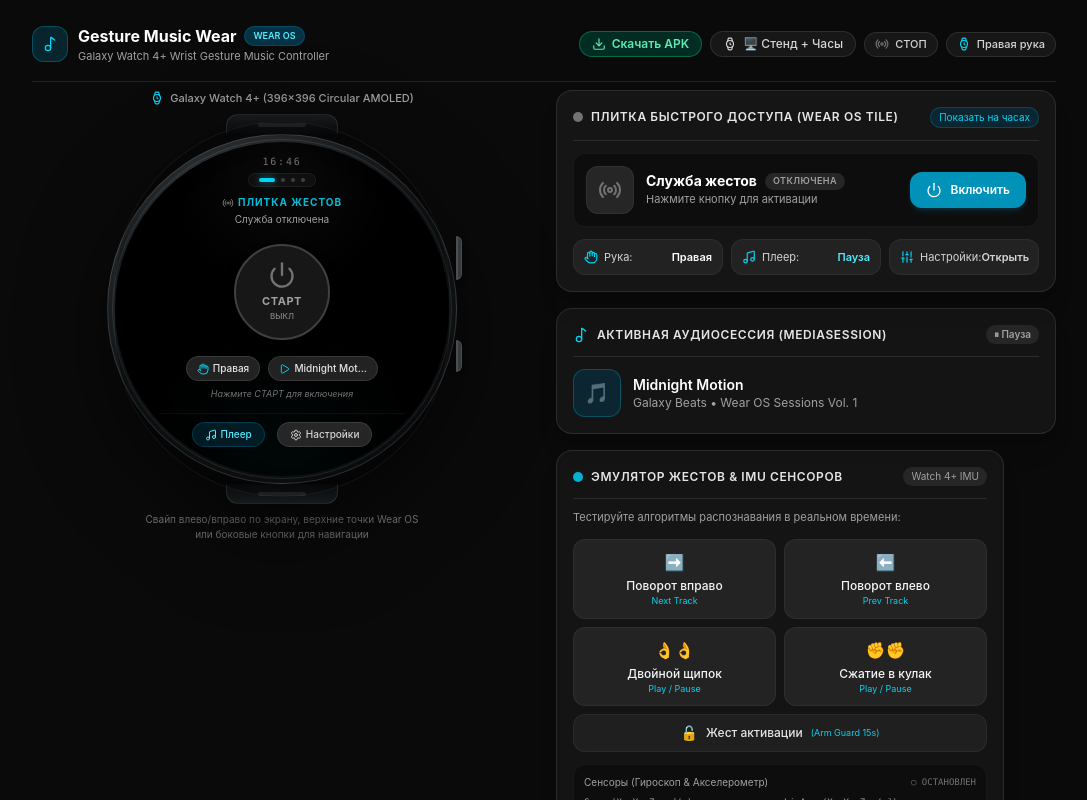
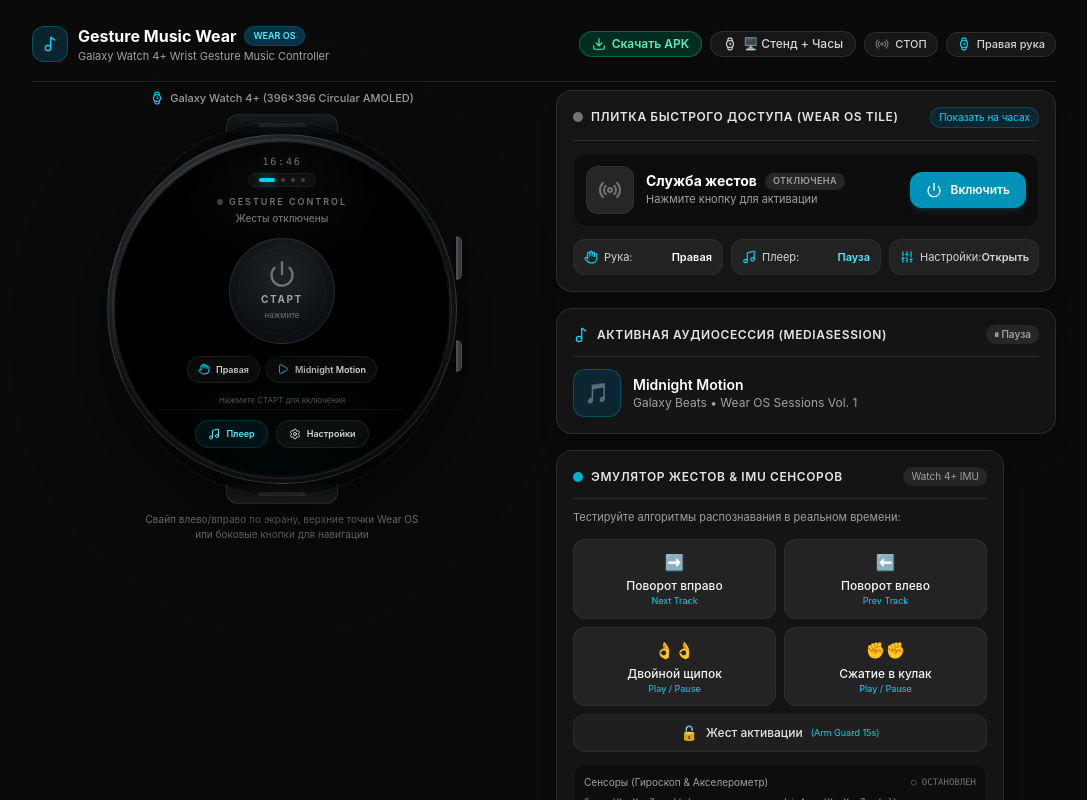
Before and after one commit to serejaishkin/gesture-music-wear, a React (Vite) app: page / in a window 1280 px wide. Shown: the top 800 px of the page, without its empty margins (96-1183 px from the left). Built offline with nearby package versions, Linux system fonts and the light colour scheme.

Commit message:
style: refine gesture quick tile

```diff
--- a/src/ui/screens/QuickTileScreen.tsx
+++ b/src/ui/screens/QuickTileScreen.tsx
@@ -1,7 +1,7 @@
 import React from 'react';
 import { gestureManager } from '../../gesture/GestureManager';
 import { audioPlayer } from '../../media/AudioPlayerService';
-import { Play, Pause, Settings, Music, Power, Radio, Hand } from 'lucide-react';
+import { Play, Pause, Settings, Music, Power, Hand } from 'lucide-react';
 
 interface QuickTileScreenProps {
   isRunning: boolean;
@@ -11,22 +11,13 @@
   onOpenPlayer: () => void;
 }
 
-export const QuickTileScreen: React.FC<QuickTileScreenProps> = ({
-  isRunning,
-  leftHand,
-  lastGesture,
-  onOpenSettings,
-  onOpenPlayer,
-}) => {
+export const QuickTileScreen: React.FC<QuickTileScreenProps> = ({ isRunning, leftHand, lastGesture, onOpenSettings, onOpenPlayer }) => {
   const isPlaying = audioPlayer.getPlaybackState();
   const currentTrack = audioPlayer.getTrack();
 
   const handleToggleService = () => {
-    if (isRunning) {
-      gestureManager.stopService();
-    } else {
-      gestureManager.startService();
-    }
+    if (isRunning) gestureManager.stopService();
+    else gestureManager.startService();
     audioPlayer.triggerHaptic(60);
   };
 
@@ -36,108 +27,55 @@
   };
 
   return (
-    <div className="w-full flex flex-col items-center justify-between min-h-[260px] py-1 px-3 text-center select-none">
-      {/* Top Tile Header */}
+    <div className="w-full flex flex-col items-center min-h-[260px] py-1 px-3 text-center select-none">
       <div className="flex flex-col items-center gap-0.5">
-        <span className="text-[10px] uppercase font-bold tracking-widest text-cyan-400/90 flex items-center gap-1">
-          <Radio className={`w-3 h-3 ${isRunning ? 'animate-pulse text-cyan-400' : 'text-neutral-500'}`} />
-          Плитка жестов
+        <span className="text-[9px] uppercase font-semibold tracking-[0.22em] text-neutral-500 flex items-center gap-1.5">
+          <span className={`w-1.5 h-1.5 rounded-full ${isRunning ? 'bg-cyan-400 shadow-[0_0_7px_rgba(34,211,238,.8)]' : 'bg-neutral-700'}`} />
+          Gesture Control
         </span>
-        <span className="text-[10px] text-neutral-400">
-          {isRunning ? 'Служба работает' : 'Служба отключена'}
+        <span className={`text-[10px] font-medium ${isRunning ? 'text-cyan-300' : 'text-neutral-500'}`}>
+          {isRunning ? 'Жесты активны' : 'Жесты отключены'}
         </span>
       </div>
 
-      {/* Main Circular Quick Toggle Button */}
-      <div className="my-2 relative flex items-center justify-center">
-        {/* Animated Glow Halo when Active */}
-        {isRunning && (
-          <div className="absolute inset-0 -m-2 rounded-full bg-cyan-500/20 blur-md animate-pulse pointer-events-none" />
-        )}
-
+      <div className="my-3 relative flex items-center justify-center">
+        {isRunning && <div className="absolute inset-0 -m-4 rounded-full bg-cyan-400/10 blur-xl soft-pulse pointer-events-none" />}
         <button
           type="button"
           onClick={handleToggleService}
           aria-label={isRunning ? 'Выключить службу жестов' : 'Включить службу жестов'}
-          className={`w-24 h-24 rounded-full flex flex-col items-center justify-center transition-all duration-200 active:scale-90 border-2 shadow-lg ${
-            isRunning
-              ? 'bg-gradient-to-b from-cyan-600 to-cyan-800 text-white border-cyan-400 shadow-cyan-900/50 hover:brightness-110'
-              : 'bg-neutral-900 hover:bg-neutral-800 text-neutral-400 border-neutral-700 shadow-black/60 hover:text-neutral-200'
-          }`}
+          className={`relative w-[106px] h-[106px] rounded-full flex flex-col items-center justify-center transition-all duration-200 active:scale-90 border shadow-2xl ${isRunning ? 'bg-[radial-gradient(circle_at_50%_35%,#164e63,#082f3a_58%,#04191f)] text-white border-cyan-400/70 shadow-cyan-950/70' : 'bg-[radial-gradient(circle_at_50%_35%,#202428,#0d1012_65%)] text-neutral-400 border-white/10 shadow-black'}`}
         >
-          <Power className={`w-7 h-7 mb-1 transition-transform ${isRunning ? 'text-white scale-105' : 'text-neutral-500'}`} />
-          <span className="text-[11px] font-bold uppercase tracking-wider">
-            {isRunning ? 'СТОП' : 'СТАРТ'}
-          </span>
-          <span className="text-[8px] font-medium opacity-80">
-            {isRunning ? 'ВКЛ' : 'ВЫКЛ'}
-          </span>
+          <div className={`absolute inset-2 rounded-full border ${isRunning ? 'border-cyan-300/15' : 'border-white/[0.035]'}`} />
+          <Power className={`w-7 h-7 mb-1 ${isRunning ? 'text-cyan-300' : 'text-neutral-500'}`} />
+          <span className="text-[10px] font-bold uppercase tracking-[0.16em]">{isRunning ? 'АКТИВНО' : 'СТАРТ'}</span>
+          <span className="text-[8px] text-neutral-500 mt-0.5">{isRunning ? '15s guard' : 'нажмите'}</span>
         </button>
       </div>
 
-      {/* Hand Switcher & Last Gesture Pill */}
-      <div className="w-full flex flex-col items-center gap-1.5 max-w-[210px]">
-        <div className="flex items-center gap-2">
-          {/* Hand quick toggle */}
-          <button
-            type="button"
-            onClick={handleToggleHand}
-            className="flex items-center gap-1 px-2.5 py-1 rounded-full text-[10px] font-medium bg-neutral-800/90 hover:bg-neutral-700 text-neutral-200 border border-white/10 active:scale-95 transition-all"
-            title="Переключить руку"
-          >
+      <div className="w-full max-w-[218px] flex flex-col items-center gap-2">
+        <div className="flex items-center gap-1.5">
+          <button type="button" onClick={handleToggleHand} className="flex items-center gap-1.5 px-2.5 py-1.5 rounded-full text-[9px] font-semibold bg-white/[0.045] hover:bg-white/[0.08] text-neutral-300 border border-white/[0.08] active:scale-95 transition-all" title="Переключить руку">
             <Hand className="w-3 h-3 text-cyan-400" />
-            <span>{leftHand ? 'Левая' : 'Правая'}</span>
+            {leftHand ? 'Левая' : 'Правая'}
           </button>
-
-          {/* Mini Play / Pause button */}
-          <button
-            type="button"
-            onClick={() => {
-              audioPlayer.playPause();
-              audioPlayer.triggerHaptic(40);
-            }}
-            className="flex items-center gap-1 px-2.5 py-1 rounded-full text-[10px] font-medium bg-neutral-800/90 hover:bg-neutral-700 text-neutral-200 border border-white/10 active:scale-95 transition-all truncate max-w-[110px]"
-            title="Воспроизведение / Пауза"
-          >
-            {isPlaying ? (
-              <Pause className="w-3 h-3 text-cyan-400" />
-            ) : (
-              <Play className="w-3 h-3 text-cyan-400" />
-            )}
+          <button type="button" onClick={() => { audioPlayer.playPause(); audioPlayer.triggerHaptic(40); }} className="flex items-center gap-1.5 px-2.5 py-1.5 rounded-full text-[9px] font-semibold bg-white/[0.045] hover:bg-white/[0.08] text-neutral-300 border border-white/[0.08] active:scale-95 transition-all max-w-[112px]" title="Воспроизведение / Пауза">
+            {isPlaying ? <Pause className="w-3 h-3 text-cyan-400" /> : <Play className="w-3 h-3 text-cyan-400" />}
             <span className="truncate">{currentTrack.title}</span>
           </button>
         </div>
 
-        {/* Dynamic Last Gesture Badge */}
-        {lastGesture ? (
-          <div className="text-[10px] font-semibold text-cyan-300 bg-cyan-950/70 border border-cyan-500/30 px-3 py-0.5 rounded-full animate-fade-in truncate max-w-full">
-            {lastGesture}
-          </div>
-        ) : (
-          <div className="text-[9px] text-neutral-500 italic">
-            {isRunning ? 'Поверните кисть или сделайте щипок' : 'Нажмите СТАРТ для включения'}
-          </div>
-        )}
+        <div className="min-h-[18px] flex items-center justify-center max-w-full">
+          {lastGesture ? <div className="text-[9px] font-semibold text-cyan-200 bg-cyan-400/[0.07] border border-cyan-400/20 px-3 py-1 rounded-full truncate max-w-full">{lastGesture}</div> : <span className="text-[8px] text-neutral-600">{isRunning ? 'Поверните кисть или сделайте щипок' : 'Нажмите СТАРТ для включения'}</span>}
+        </div>
       </div>
 
-      {/* Bottom Quick Launch Icons */}
-      <div className="w-full flex items-center justify-center gap-3 pt-2 border-t border-white/5 mt-1">
-        <button
-          type="button"
-          onClick={onOpenPlayer}
-          className="flex items-center gap-1 px-3 py-1 rounded-full text-[10px] font-medium bg-cyan-950/50 hover:bg-cyan-900/60 text-cyan-300 border border-cyan-800/50 active:scale-95 transition-all"
-        >
-          <Music className="w-3 h-3" />
-          <span>Плеер</span>
+      <div className="w-full flex items-center justify-center gap-2 pt-2.5 mt-auto border-t border-white/[0.06]">
+        <button type="button" onClick={onOpenPlayer} className="flex items-center gap-1.5 px-3 py-1.5 rounded-full text-[9px] font-semibold bg-cyan-400/[0.07] hover:bg-cyan-400/[0.12] text-cyan-300 border border-cyan-400/15 active:scale-95 transition-all">
+          <Music className="w-3 h-3" /> Плеер
         </button>
-
-        <button
-          type="button"
-          onClick={onOpenSettings}
-          className="flex items-center gap-1 px-3 py-1 rounded-full text-[10px] font-medium bg-neutral-800 hover:bg-neutral-700 text-neutral-300 border border-white/10 active:scale-95 transition-all"
-        >
-          <Settings className="w-3 h-3" />
-          <span>Настройки</span>
+        <button type="button" onClick={onOpenSettings} className="flex items-center gap-1.5 px-3 py-1.5 rounded-full text-[9px] font-semibold bg-white/[0.045] hover:bg-white/[0.08] text-neutral-300 border border-white/[0.08] active:scale-95 transition-all">
+          <Settings className="w-3 h-3" /> Настройки
         </button>
       </div>
     </div>
```
